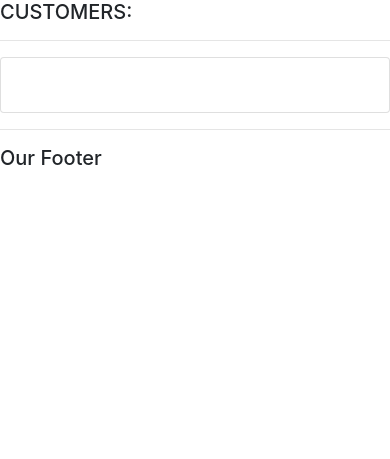
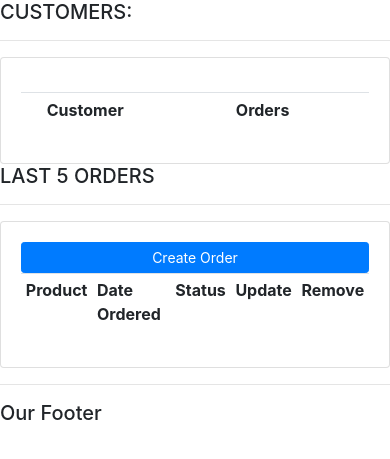
Before and after one commit to ArunimaShukla03/crm, a Django app: template crm1/accounts/templates/accounts/dashboard.html in a window 390 px wide. Shown: the part 56-515 px from the top of the page. Run offline with Django 4.2, Linux system fonts and the light colour scheme; the template is opened without the code that fills it, so the values that code supplies are empty; some libraries are stand-ins or nearby versions.

Commit message:
table in dashboard

```diff
--- a/crm1/accounts/templates/accounts/dashboard.html
+++ b/crm1/accounts/templates/accounts/dashboard.html
@@ -8,9 +8,33 @@
         <hr>
             <div class="card card-body">
                 <a class="btn btn-customer btn"></a>
+                <table class="table table-sm">
+                    <tr>
+                        <th></th>
+                        <th>Customer</th>
+                        <th>Orders</th>
+                    </tr>
+
+                </table>
             </div>
     </div>
-    <div></div>
+
+    <div class="col-md-7">
+        <h5>LAST 5 ORDERS</h5>
+        <hr>
+        <div class="card card-body">
+            <a class="btn btn-primary btn-sm btn-block" href="">Create Order</a>
+            <table class="table table-sm">
+                <tr>
+                    <th>Product</th>
+                    <th>Date Ordered</th>
+                    <th>Status</th>
+                    <th>Update</th>
+                    <th>Remove</th>
+                </tr>
+            </table>
+        </div>
+    </div>
 </div>
 
 {% endblock %}
```
